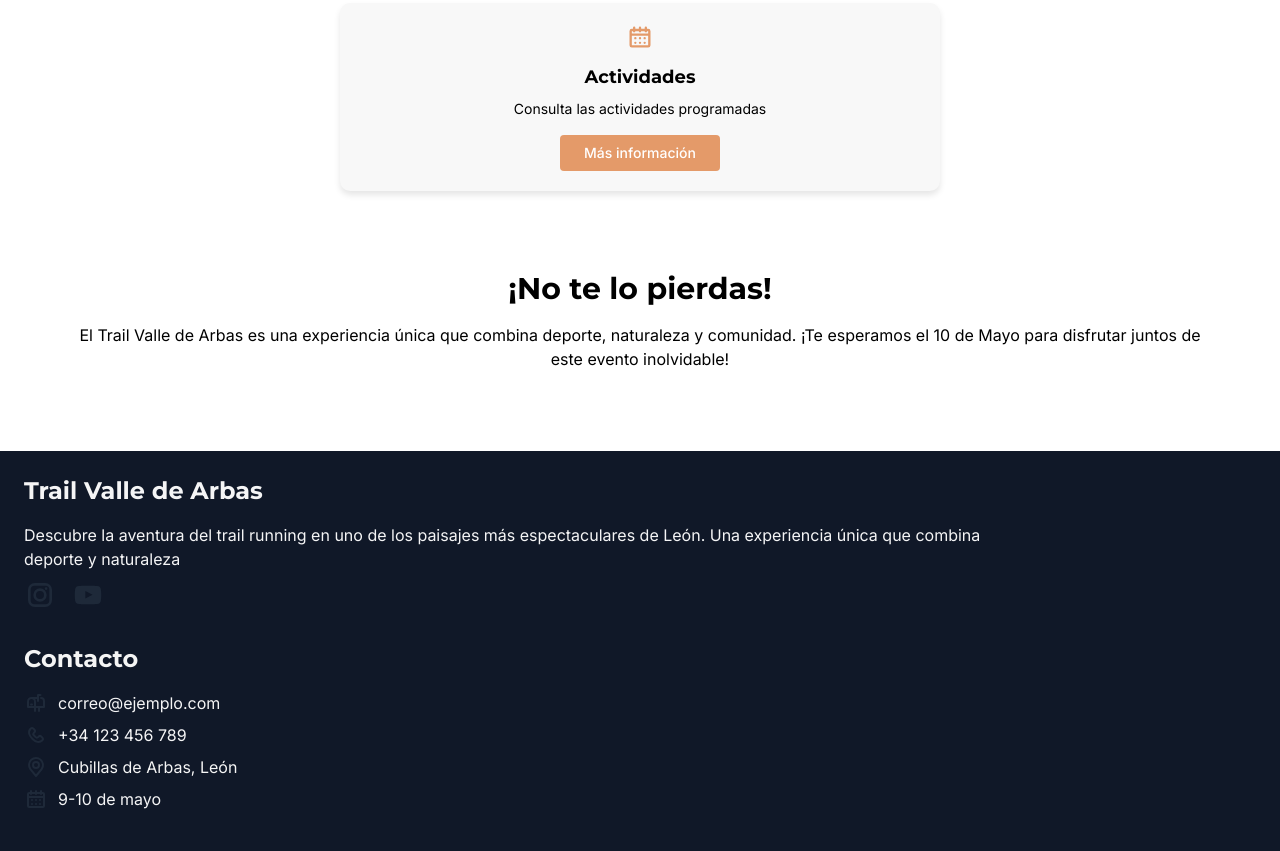
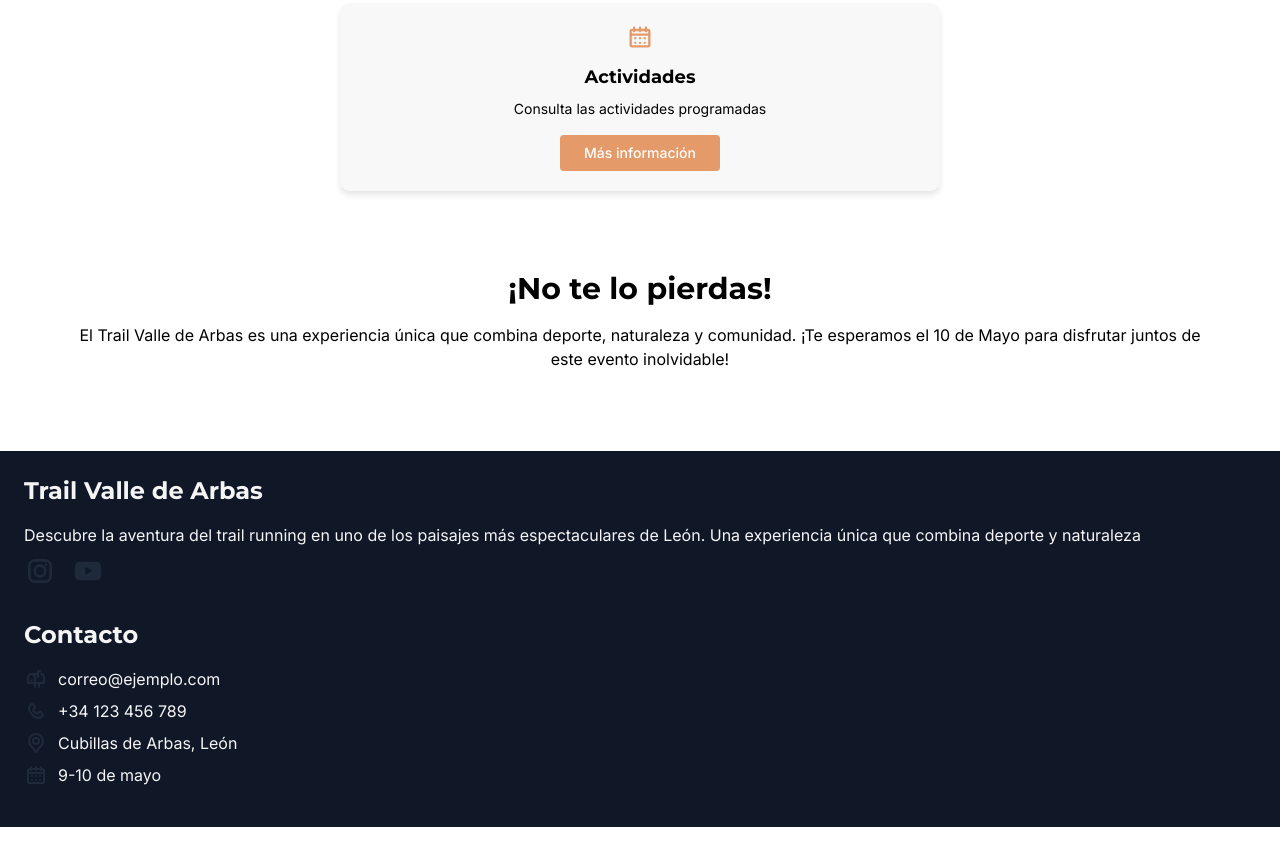
Before and after one commit to Mendana/web-trail-valle-arbas, an Astro site: page / in a window 1280 px wide. Shown: the part 2939-3790 px from the top of the page. After the commit the page ends 3766 px from the top, so only its background shows below. Built offline with nearby package versions, Linux system fonts and the light colour scheme; Astro itself is replaced by a stand-in of ours.

Commit message:
feat: reestructurar y mejorar el diseño del componente MainFooter, incluyendo sección de contacto

```diff
--- a/src/components/MainFooter.astro
+++ b/src/components/MainFooter.astro
@@ -2,9 +2,10 @@
 
 ---
 
-<section class="flex flex-col items-start justify-center p-6 bg-gray-900 mt-20">
+<div class="bg-gray-900">
+  <section class="flex flex-col items-start justify-center p-6 mt-20">
     <h3 class="text-2xl font-bold text-[#f5f5f6]">Trail Valle de Arbas</h3>
-  <p class="text-[#f5f5f6] w-[80%] mt-4">
+    <p class="text-[#f5f5f6] w-full mt-4">
       Descubre la aventura del trail running en uno de los paisajes más espectaculares de León. Una
       experiencia única que combina deporte y naturaleza
     </p>
@@ -44,7 +45,7 @@
       </a>
     </div>
   </section>
-<section class="flex flex-col items-start justify-center bg-gray-900 px-6 pt-2 pb-10">
+  <section class="flex flex-col items-start justify-center px-6 pt-2 pb-10">
     <h3 class="text-2xl font-bold text-[#f5f5f5] mb-4">Contacto</h3>
     <ul class="flex flex-col gap-2">
       <li>
@@ -143,6 +144,7 @@
       </li>
     </ul>
   </section>
+</div>
 
 <style>
   .list-item {
```
Lines whose indentation alone changed are shown as unchanged.
